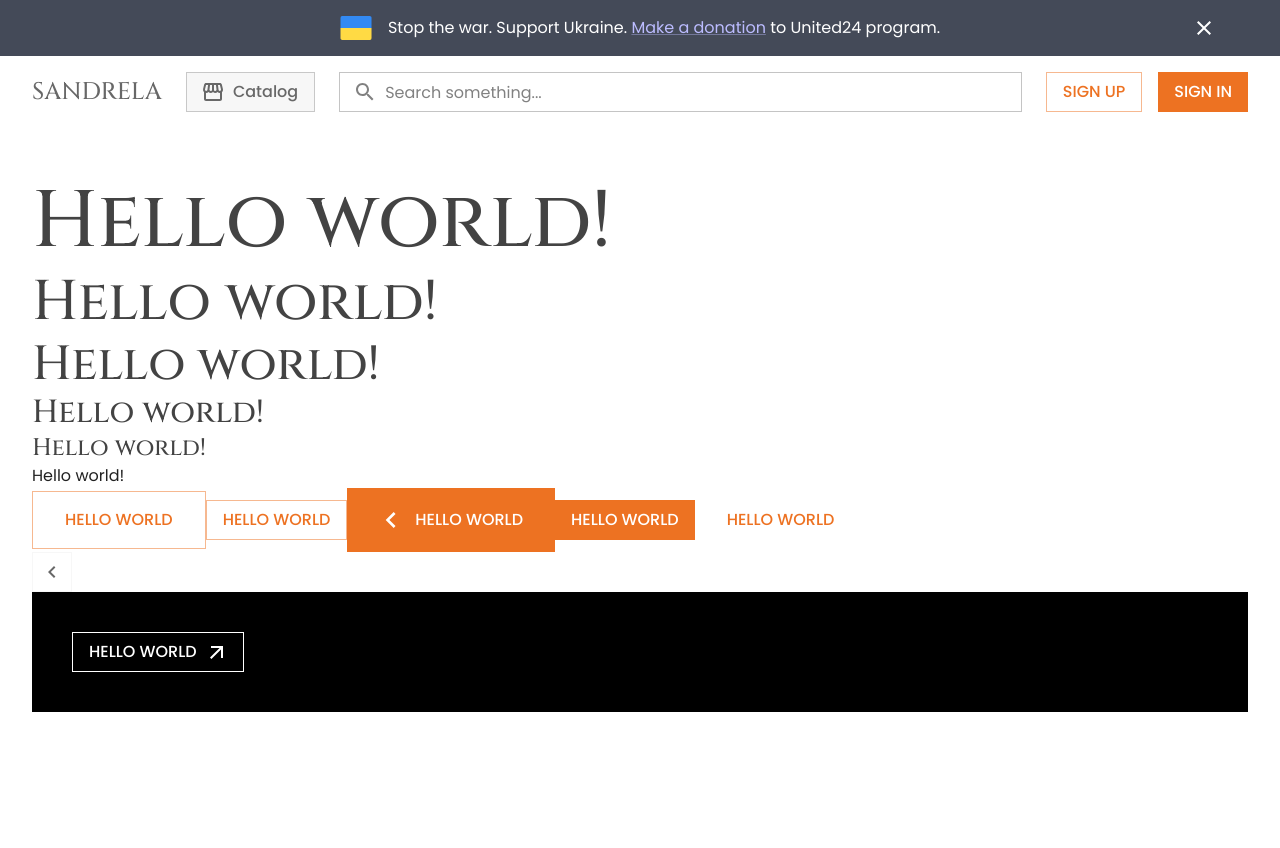
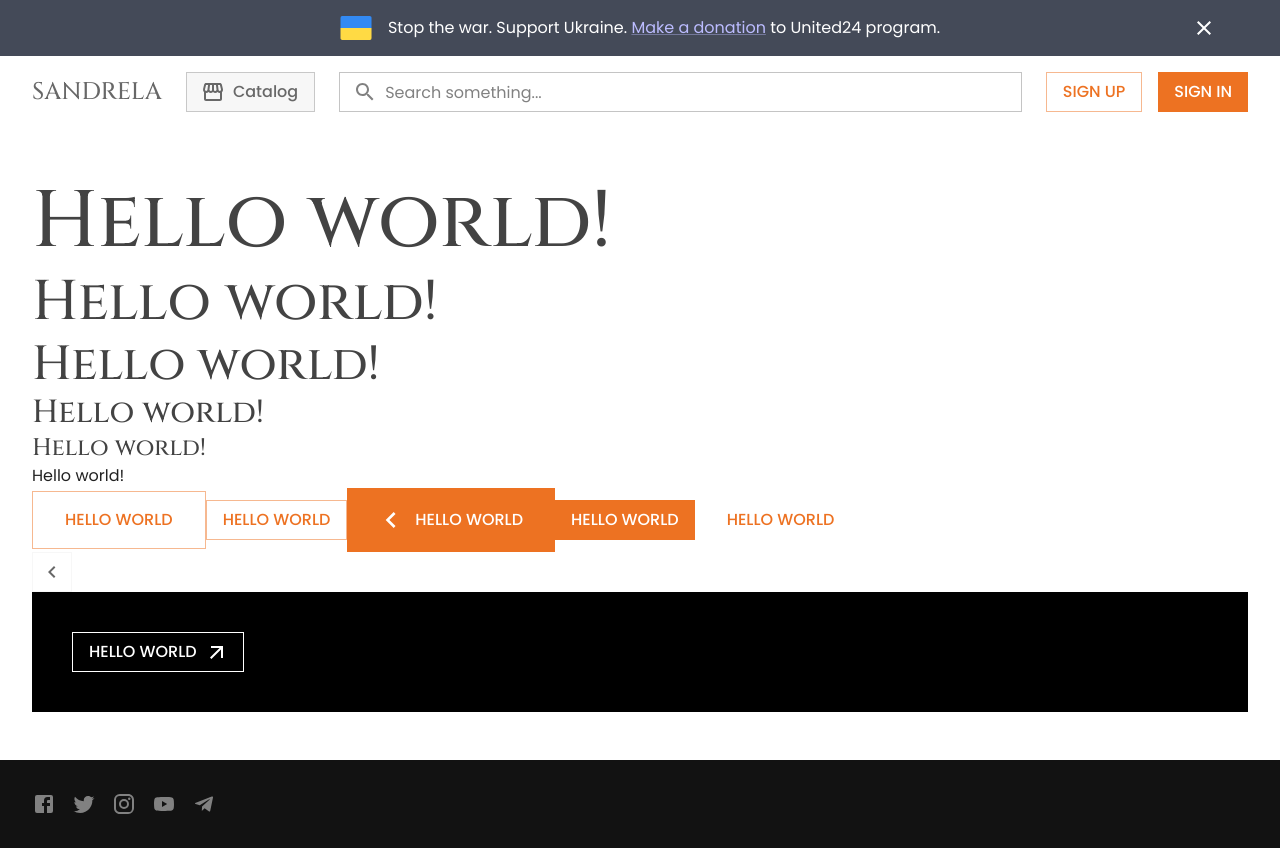
Before and after one commit to berezenko04/wedding-shop, a React (Vite) app in the folder client/: page / in a window 1280 px wide. Before the commit the page ends 800 px from the top, so only its background shows below. Built offline with nearby package versions, Linux system fonts and the light colour scheme.

Commit message:
feat: added footer socials component

```diff
--- a/client/src/components/layouts/PrimaryLayout/index.tsx
+++ b/client/src/components/layouts/PrimaryLayout/index.tsx
@@ -5,6 +5,7 @@ import { Outlet } from "react-router-dom";
 import Header from "@/components/navigation/Header";
 import CustomContainer from "@/components/ui/layout/CustomContainer";
 import WarAlert from "@/components/navigation/WarAlert";
+import Footer from "@/components/navigation/Footer";
 
 const PrimaryLayout: React.FC = () => {
   return (
@@ -14,6 +15,7 @@ const PrimaryLayout: React.FC = () => {
       <CustomContainer sx={{ flex: 1, display: "flex", flexDirection: "column", py: { xs: 3, md: 6 } }}>
         <Outlet />
       </CustomContainer>
+      <Footer />
     </Stack>
   );
 };
--- /dev/null
+++ b/client/src/components/navigation/Footer/Socials/index.tsx
@@ -0,0 +1,24 @@
+import { Link, Stack } from "@mui/material";
+
+// data
+import { socials } from "@/data/socials";
+
+const Socials: React.FC = () => {
+  return (
+    <Stack sx={{ flexDirection: "row", gap: 2 }}>
+      {socials.map(({ icon: Icon, href }, idx) => (
+        <Link href={href} key={idx} sx={{ width: 24, height: 24 }}>
+          <Icon
+            sx={{
+              color: "grey.400",
+              transition: "all .25s ease-in-out",
+              "&:hover": { color: "primary.main" },
+            }}
+          />
+        </Link>
+      ))}
+    </Stack>
+  );
+};
+
+export default Socials;
--- /dev/null
+++ b/client/src/components/navigation/Footer/index.tsx
@@ -0,0 +1,21 @@
+import { Box, Grid } from "@mui/material";
+
+// components
+import CustomContainer from "@/components/ui/layout/CustomContainer";
+import Socials from "./Socials";
+
+const Footer: React.FC = () => {
+  return (
+    <Box component="footer" sx={{ backgroundColor: "common.black" }} py={4}>
+      <CustomContainer>
+        <Grid container spacing={4}>
+          <Grid size={{ xs: 3 }}>
+            <Socials />
+          </Grid>
+        </Grid>
+      </CustomContainer>
+    </Box>
+  );
+};
+
+export default Footer;
--- /dev/null
+++ b/client/src/data/socials.ts
@@ -0,0 +1,9 @@
+import { Facebook, Instagram, Telegram, Twitter, YouTube } from "@mui/icons-material";
+
+export const socials = [
+  { icon: Facebook, href: "#" },
+  { icon: Twitter, href: "#" },
+  { icon: Instagram, href: "#" },
+  { icon: YouTube, href: "#" },
+  { icon: Telegram, href: "#" },
+];
```
